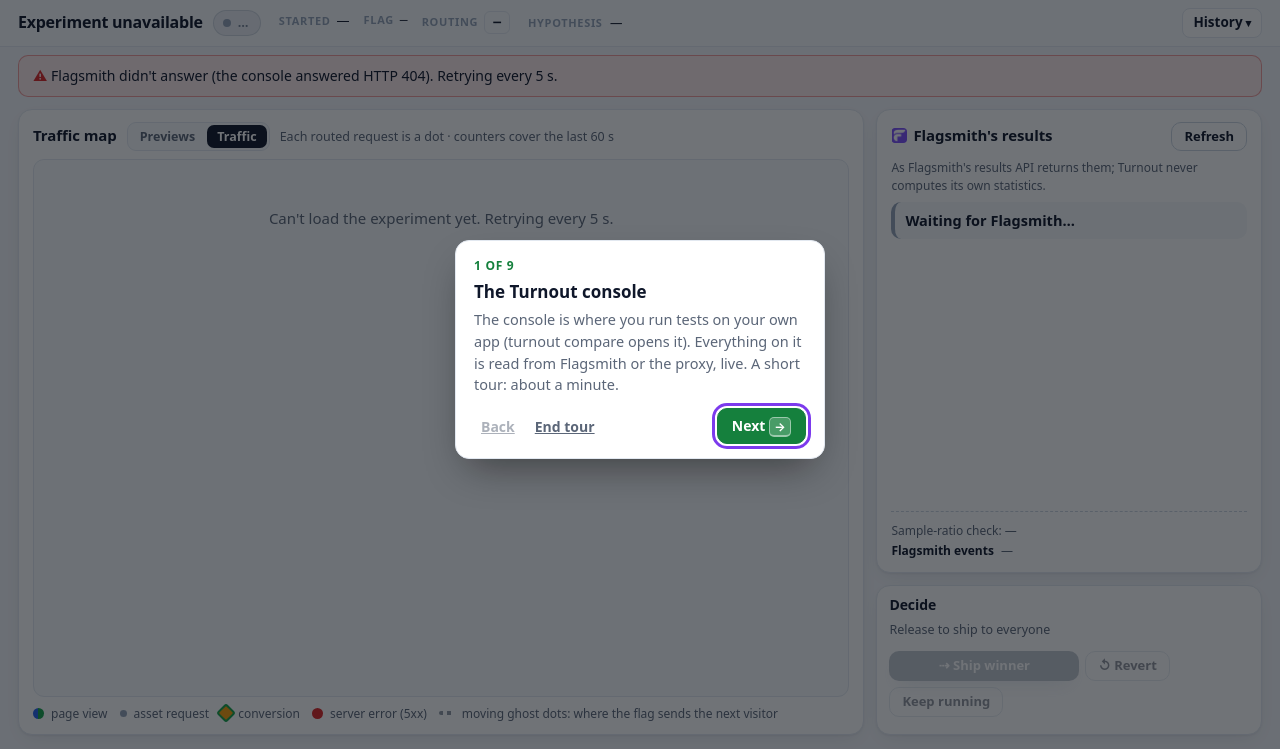
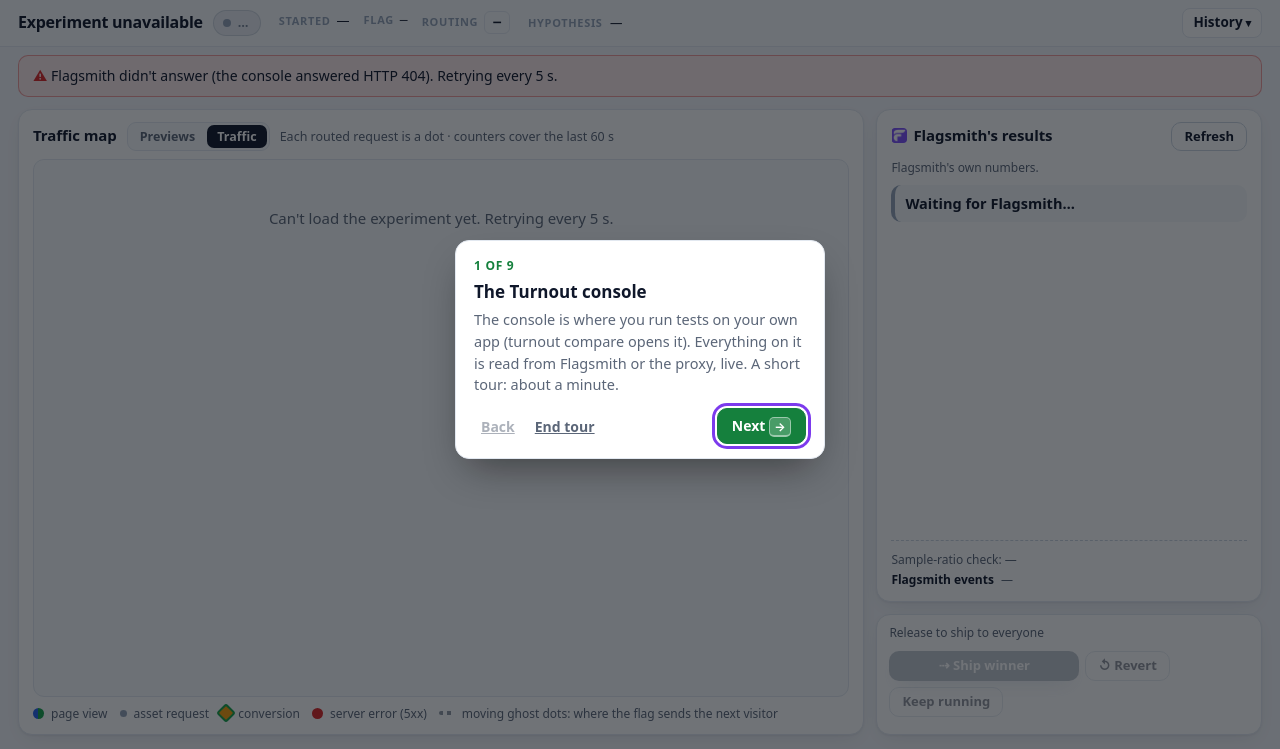
Before and after one commit to tharunkumardeveloper/turnout, a PHP site: page / in a window 1280 px wide. Shown: the part 51-800 px from the top of the page. Run offline with PHP 8.4, Linux system fonts and the light colour scheme.

Commit message:
Console without scrolling side cards

```diff
--- a/src/console/ui/app.js
+++ b/src/console/ui/app.js
@@ -207,10 +207,10 @@ function renderSite(s) {
   }
   card.hidden = false;
   if (s.site.simulated) {
-    $('site-title').textContent = 'Simulated visitors only: the Demo environment';
+    $('site-title').textContent = 'Simulated visitors';
     $('site-open').hidden = true;
     const goalLine = $('site-goal');
-    goalLine.textContent = 'Every visitor in this console is a pretend visitor sent by turnout simulate, counted in a separate Flagsmith environment ("Demo (simulated)"). Nothing here is evidence about real people, and nothing here can change your real experiment.';
+    goalLine.textContent = 'Pretend visitors, counted in a separate Flagsmith environment: never mixed with real ones.';
     $('site-flagsmith').href = s.site.dashboardUrl;
     return;
   }
--- a/src/console/ui/guard.js
+++ b/src/console/ui/guard.js
@@ -21,7 +21,7 @@ async function api(method, body) {
 export function healthText(state) {
   if (!state.health.enabled) return 'Feature Health reporting is off (run init to create the provider).';
   const last = state.health.last;
-  if (!last) return 'No report yet; the first check runs within 20 seconds.';
+  if (!last) return '';
   const word = last.status === 'unhealthy' ? 'Unhealthy' : 'Healthy';
   const what = last.delivered ? `Flagsmith shows the flag as ${word}` : `Couldn't tell Flagsmith (${last.error ?? 'no answer'})`;
   return `${what}: ${last.summary} (experiment ${last.experimentId}, ${time(last.at)}).`;
--- a/src/console/ui/index.html
+++ b/src/console/ui/index.html
@@ -134,7 +134,6 @@
         <h2 id="run-title">Run a test</h2>
         <div class="kinds" id="kinds" role="group" aria-label="Kind of test"></div>
       </div>
-      <div class="run-try" id="run-try" hidden></div>
       <p class="run-plan" id="run-plan"></p>
       <div class="run-row">
         <button id="run-go" class="btn btn-primary" type="button" disabled>Run</button>
@@ -224,7 +223,7 @@
         <h2 id="results-title" class="fs-mark">Flagsmith's results</h2>
         <button id="refresh-btn" class="btn btn-small" type="button">Refresh</button>
       </div>
-      <p class="provenance">As Flagsmith's results API returns them; Turnout never computes its own statistics. <span id="results-asof"></span></p>
+      <p class="provenance" title="As Flagsmith's results API returns them; Turnout never computes its own statistics.">Flagsmith's own numbers. <span id="results-asof"></span></p>
       <div id="winner" class="winner" data-tone="neutral">
         <p class="winner-headline" id="winner-headline">Loading…</p>
         <p class="winner-detail" id="winner-detail"></p>
--- a/src/console/ui/style.css
+++ b/src/console/ui/style.css
@@ -1283,3 +1283,16 @@ body.console-screen.judge-on { grid-template-rows: auto minmax(0, 1fr); }
 
 /* Try it, while building: the cards only enter once; later redraws (a step done) don't replay it. */
 .try-progress.steady .try-vcard { animation: none; }
+
+/* Decide and Flagsmith's results share the right column without scrolling: Decide keeps the choice, the buttons and
+   Turnout's recommendation; Flagsmith's pre-selection note is said by the "Flagsmith's pick" tag already. */
+.cgrid .actions-card { max-height: none; overflow: visible; }
+.cgrid .actions-card .card-head { display: none; }
+.cgrid .actions-card legend { font-size: 12px; margin-bottom: 2px; }
+.cgrid .actions-card #ship-note { display: none; }
+.cgrid .actions-card .action-notes { font-size: 12.5px; }
+.cgrid .actions-card .guard-card { padding: 6px 0 0; margin: 0; }
+.cgrid .actions-card .guard-line:empty { display: none; }
+.cgrid .results-card { overflow: hidden; }
+.cgrid .results-card .provenance { font-size: 12px; margin: 0; }
+.cgrid .site-card #site-goal { font-size: 12.5px; }
--- a/src/console/ui/try.js
+++ b/src/console/ui/try.js
@@ -483,7 +483,6 @@ export async function setupTry() {
   const probe = await api('/api/try/status', { cache: 'no-store' }).catch(() => null);
   if (!probe || probe.status === 404 || probe.status === 403) return open.remove();
   open.hidden = false;
-  void watchTry();
   open.addEventListener('click', () => {
     /** @type {HTMLDialogElement} */ ($('try-dialog')).showModal();
     render();
```
